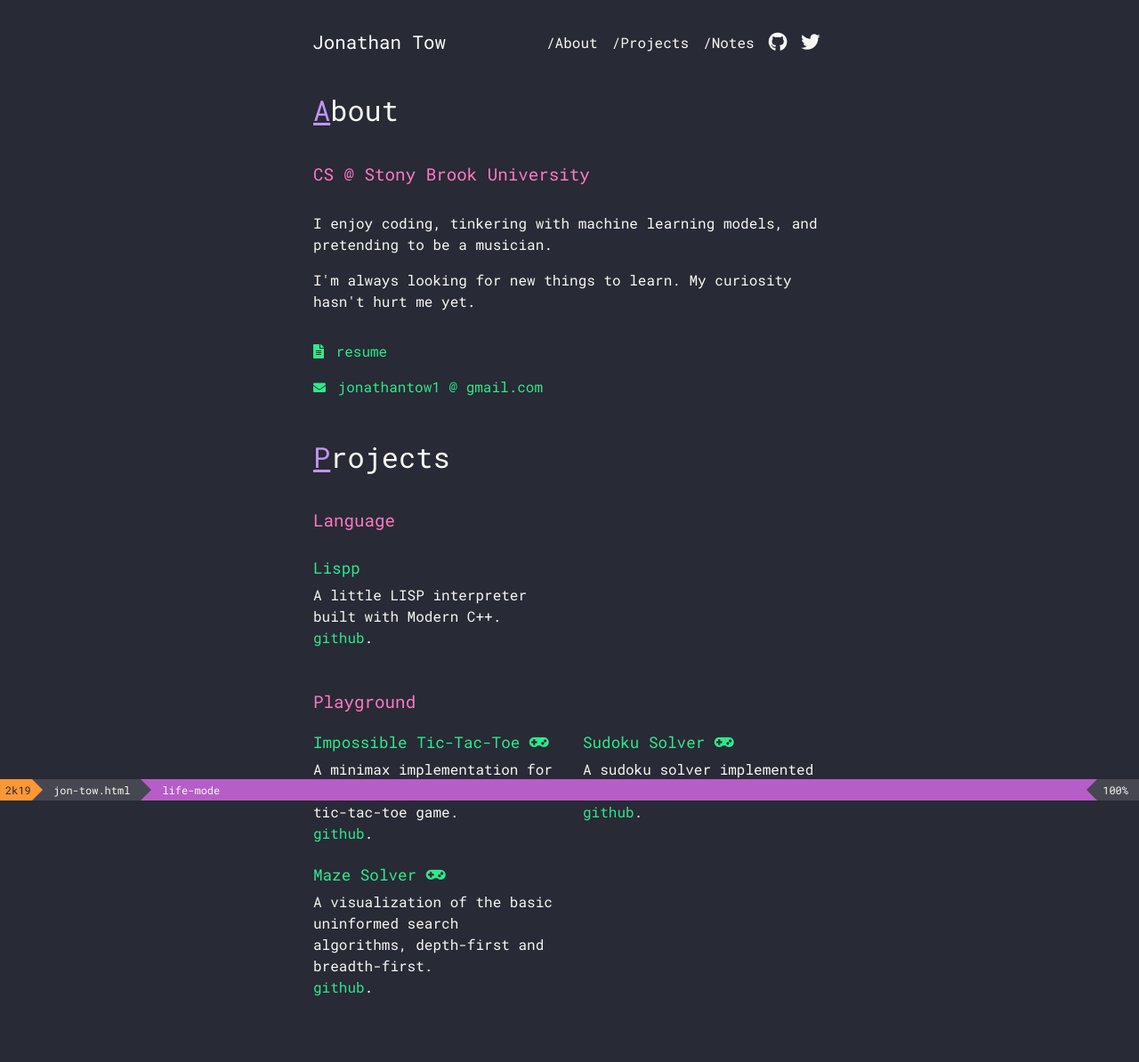
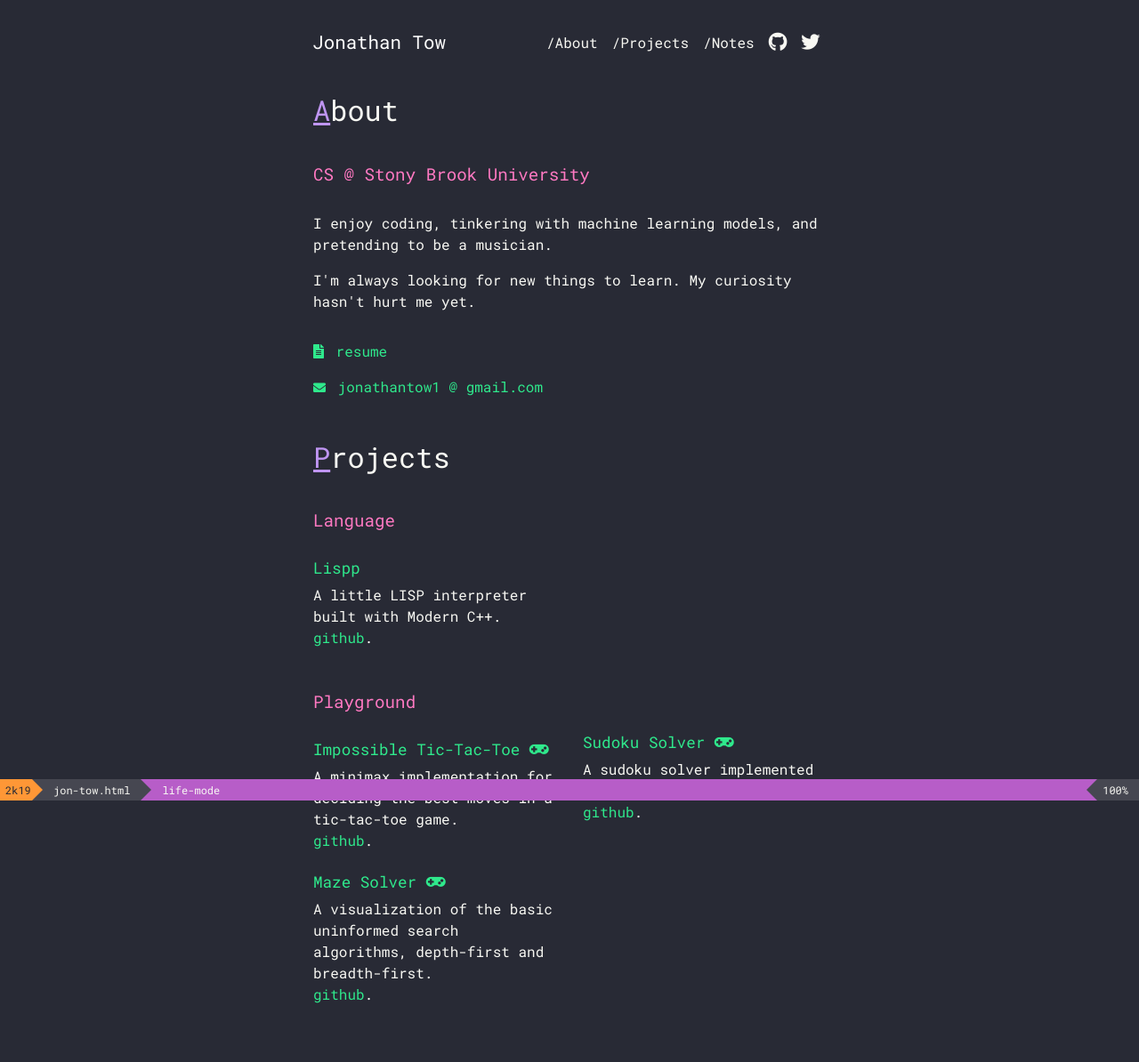
Before and after one commit to jon-tow/jon-tow.github.io, a Jekyll site: the page built from index.html, in a window 1280 px wide. Shown: the whole page at 89% size. Built offline with Jekyll 4.4.1, drawn with Linux system fonts in a browser that asks for light colours.

Commit message:
fix top padding projects

```diff
--- a/_includes/_sections/projects.html
+++ b/_includes/_sections/projects.html
@@ -42,7 +42,7 @@
     <!-- Note Projects Row -->
     <div class="project-row row pl-0">
       <!-- Column Content -->
-      <div class="project-item col-sm">
+      <div class="project-item pt-2 col-sm">
         <h4>
           <a href="projects/impossible-tic-tac-toe/index.html">
             Impossible Tic-Tac-Toe <i class="fas fa-gamepad"></i>
```
